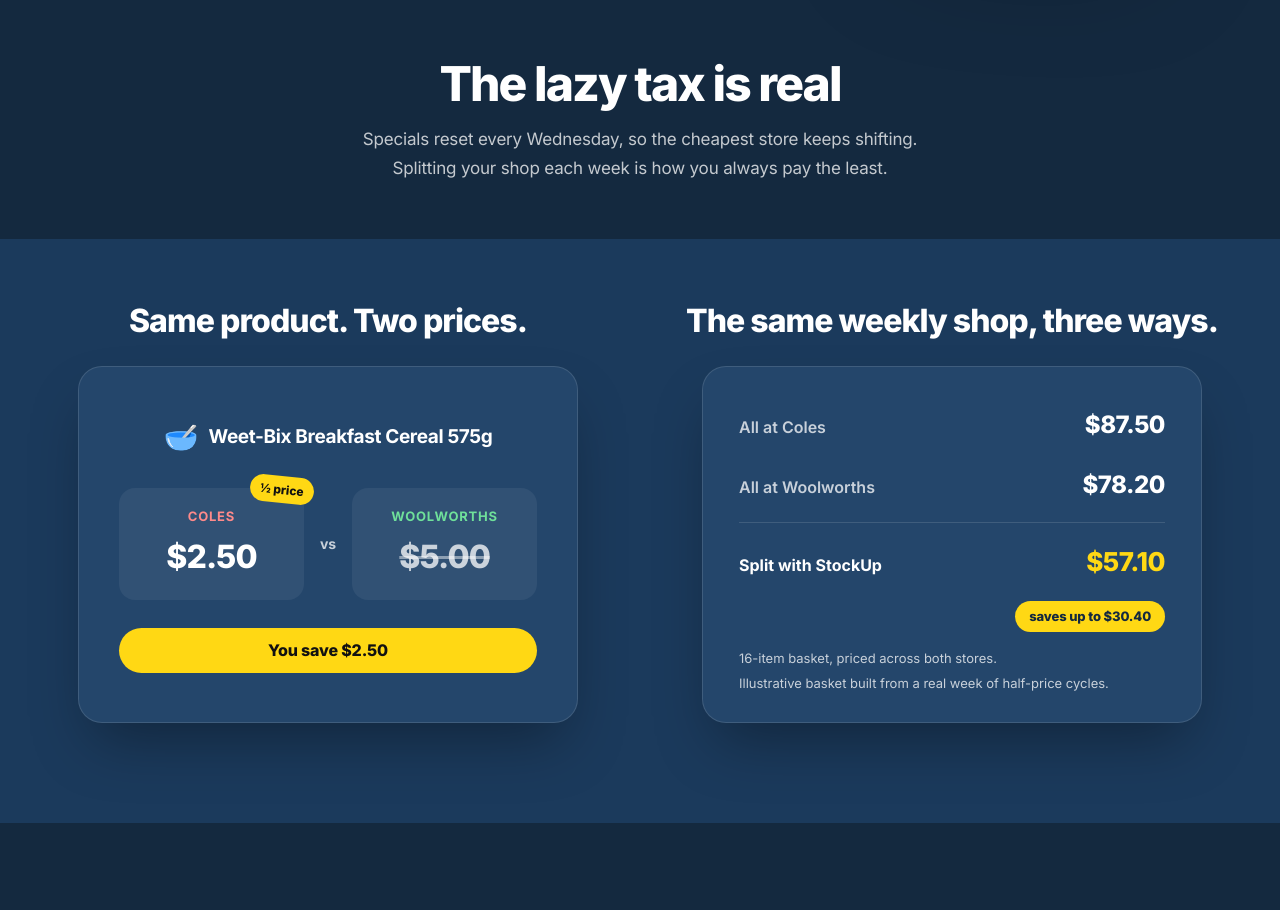
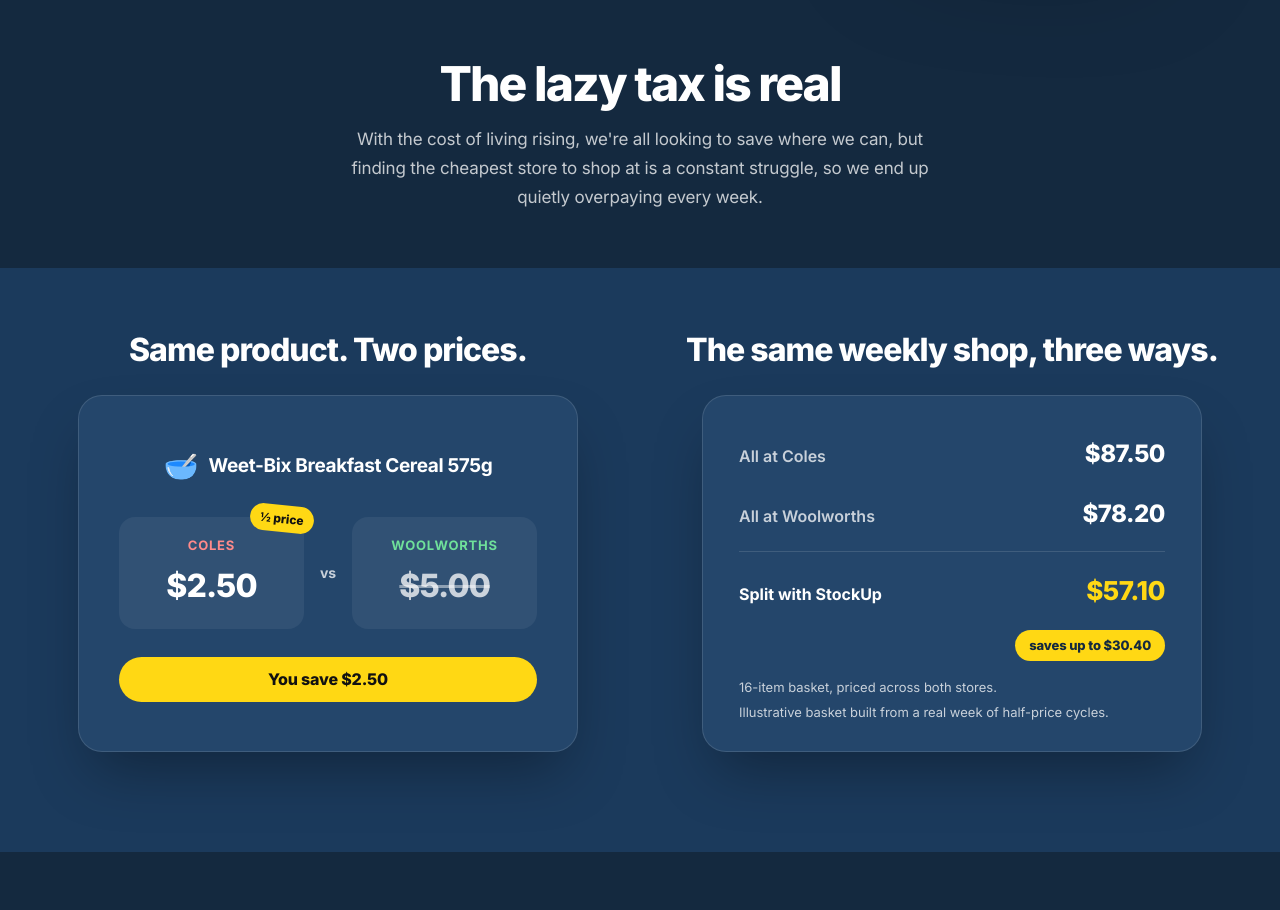
Before and after one commit to mYxCHa/stockup-landing, a website: page index.html in a window 1280 px wide. Shown: the part 840-1750 px from the top of the page. Drawn offline with Linux system fonts and the light colour scheme.

Commit message:
Reframe lazy-tax subtitle around cost of living and the struggle to keep up

```diff
--- a/index.html
+++ b/index.html
@@ -229,7 +229,7 @@
       <div class="container">
         <div class="proof-heading animate-slide-up">
           <h2>The lazy tax is real</h2>
-          <p class="feature-subtitle">Specials reset every Wednesday, so the cheapest store keeps shifting.<br>Splitting your shop each week is how you always pay the least.</p>
+          <p class="feature-subtitle">With the cost of living rising, we're all looking to save where we can, but finding the cheapest store to shop at is a constant struggle, so we end up quietly overpaying every week.</p>
         </div>
       </div>
     </div>
```
